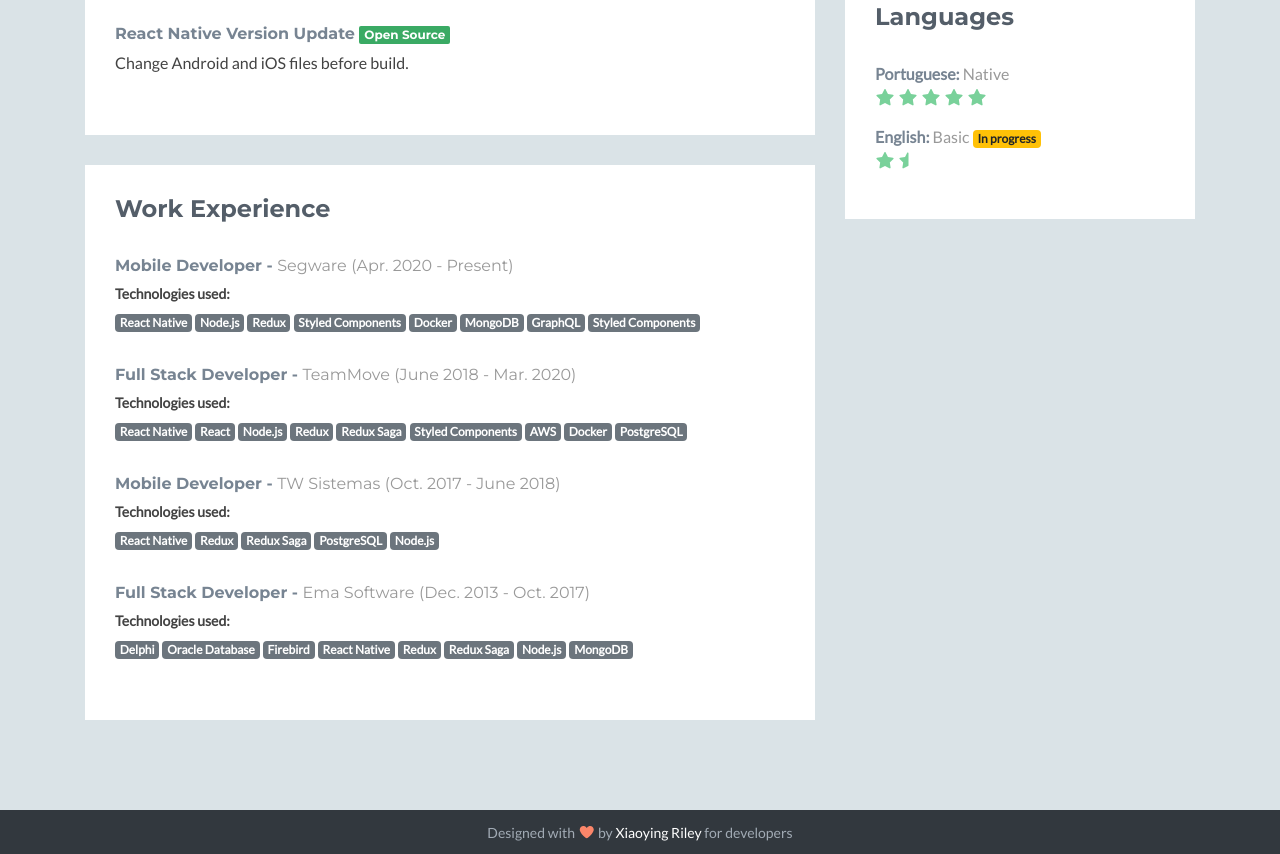
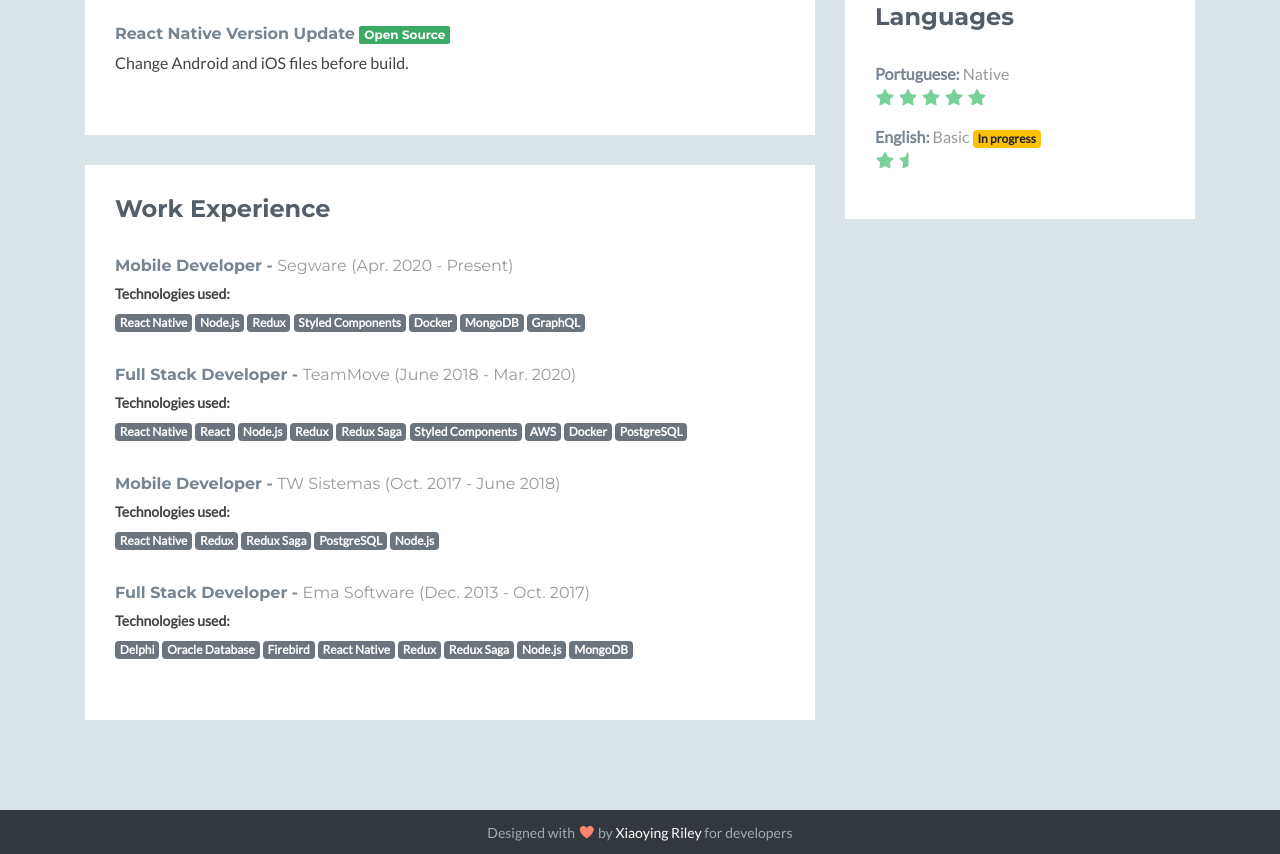
Before and after one commit to LucasMonteiro1/LucasMonteiro1.github.io, a plain HTML site: page index.html in a window 1280 px wide. Shown: the part 1184-2038 px from the top of the page. Drawn offline with Linux system fonts and the light colour scheme; some icons are missing.

Commit message:
Update index.html

```diff
--- a/index.html
+++ b/index.html
@@ -187,7 +187,6 @@
                                 <span class="badge badge-secondary">Docker</span>
                                 <span class="badge badge-secondary">MongoDB</span>
                                 <span class="badge badge-secondary">GraphQL</span>
-                                <span class="badge badge-secondary">Styled Components</span>
                             </div>
                             <div class="item">
                                 <h3 class="title">Full Stack Developer - <span class="place">TeamMove</span> <span class="year">(June 2018 - Mar. 2020)</span></h3>
```
